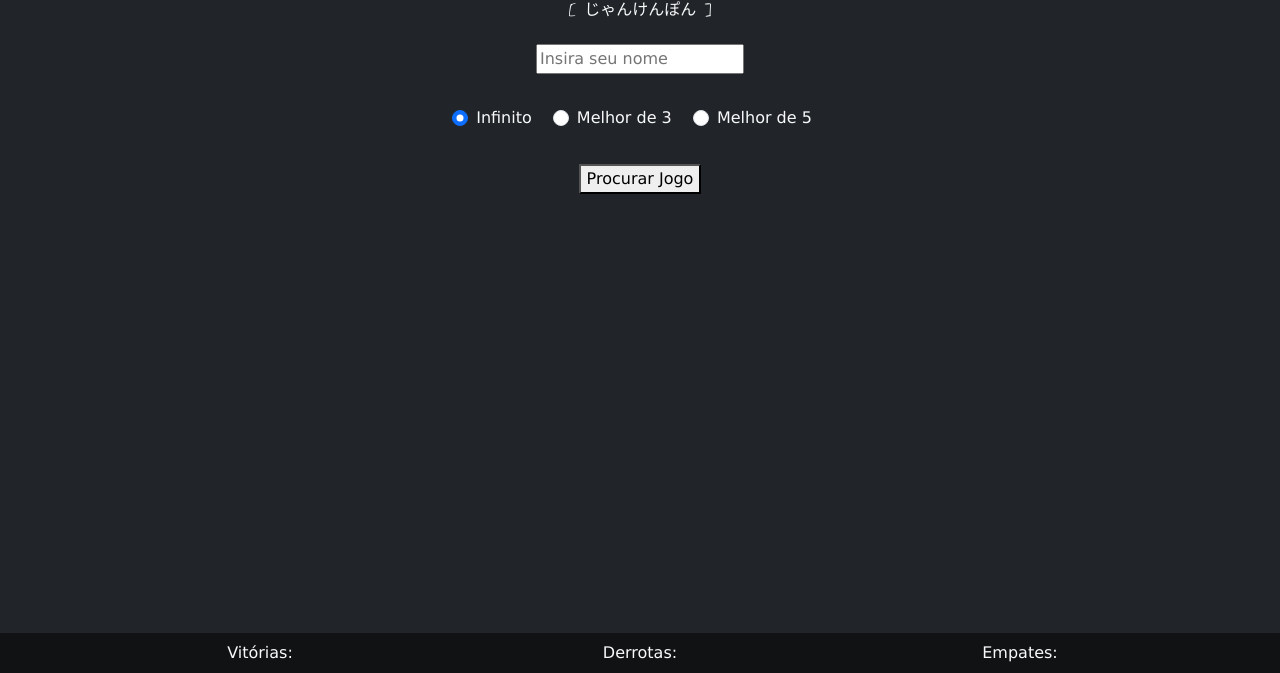
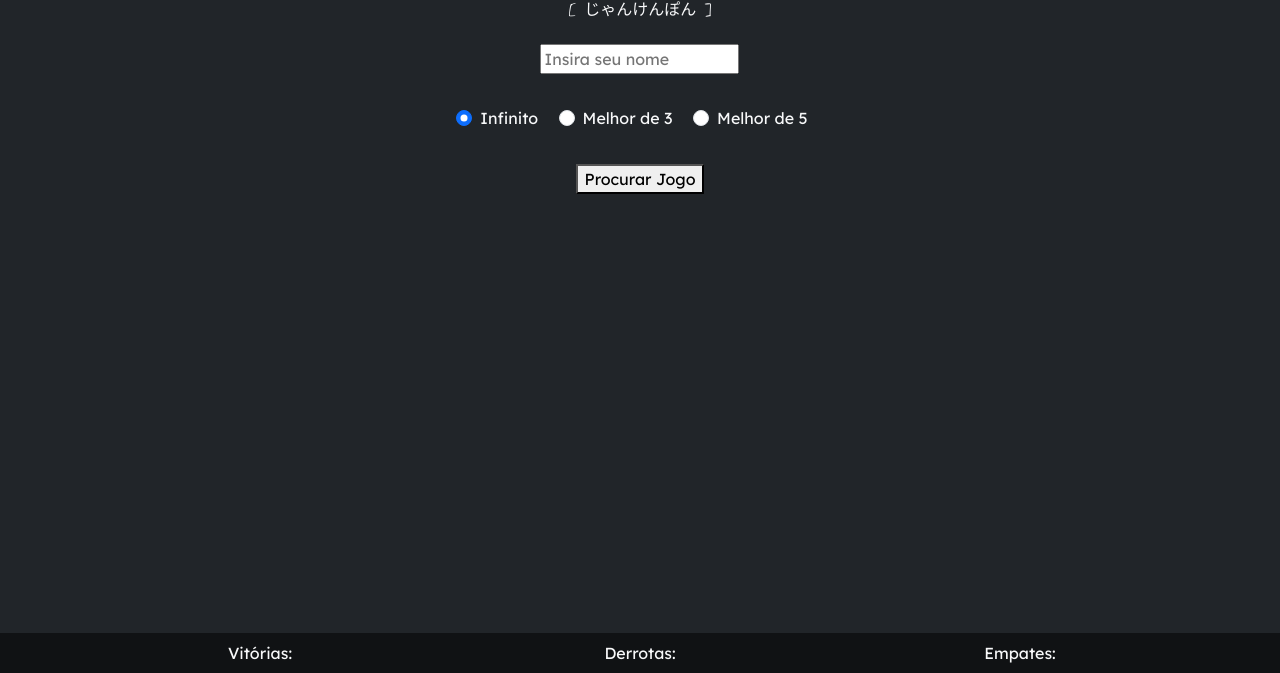
Before and after one commit to mateus-s-a/jokenpo, a website: page public/index.html in a window 1280 px wide. Shown: the part 127-800 px from the top of the page. Drawn offline with nearby package versions, Linux system fonts and the light colour scheme; no server answers.

Commit message:
fix(ui): font Lexend added

```diff
--- a/public/style.css
+++ b/public/style.css
@@ -2,7 +2,7 @@
 @import url('https://fonts.googleapis.com/css2?family=Lexend:wght@100..900&display=swap');
 
 body {
-    font-family: 'Lucida Sans Unicode', 'Lucida Sans', Arial, Helvetica, sans-serif;
+    font-family: 'Lexend', Arial, Helvetica, sans-serif;
     /*font-family: 'Nothing You Could Do', cursive;*/
     user-select: none;
 }
```
